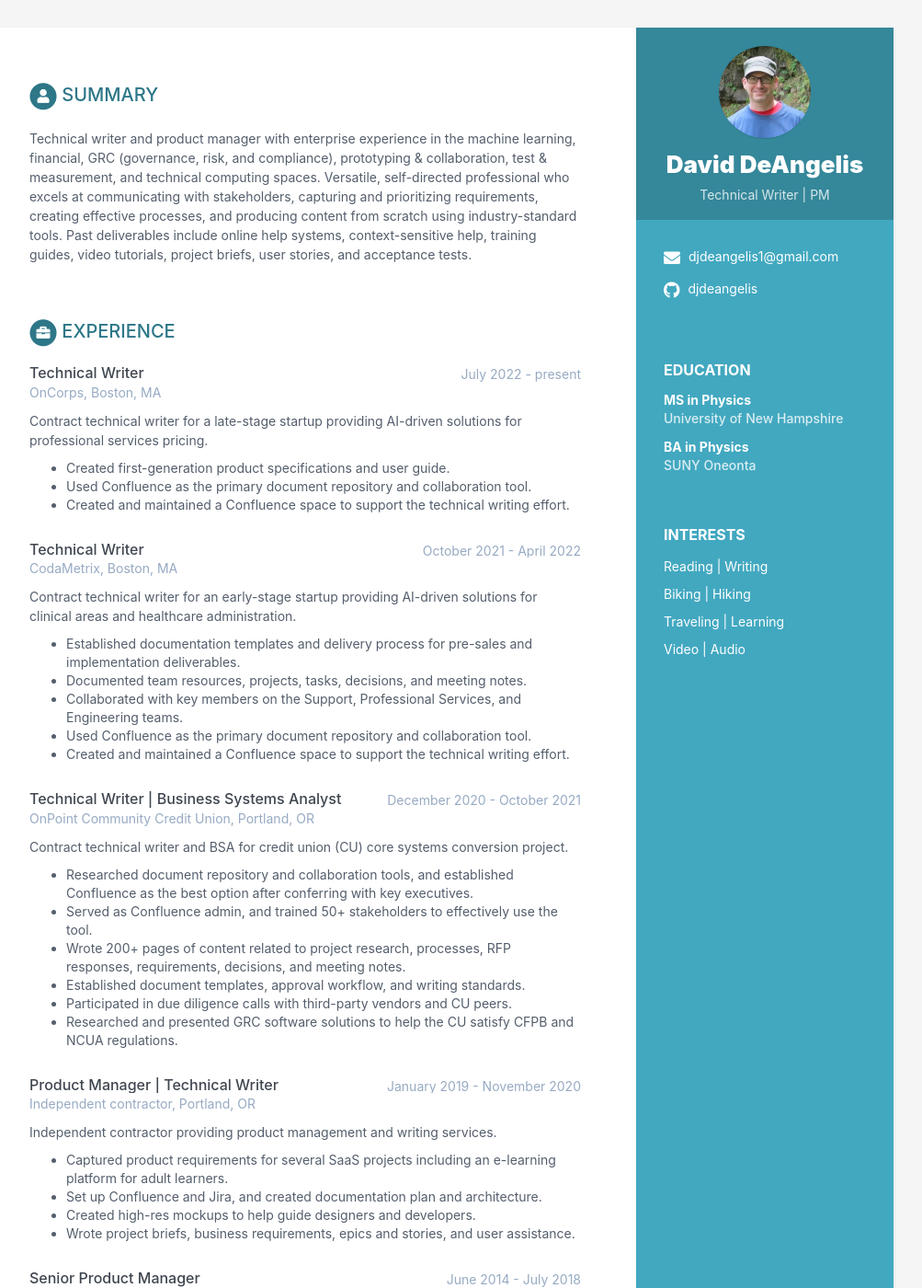
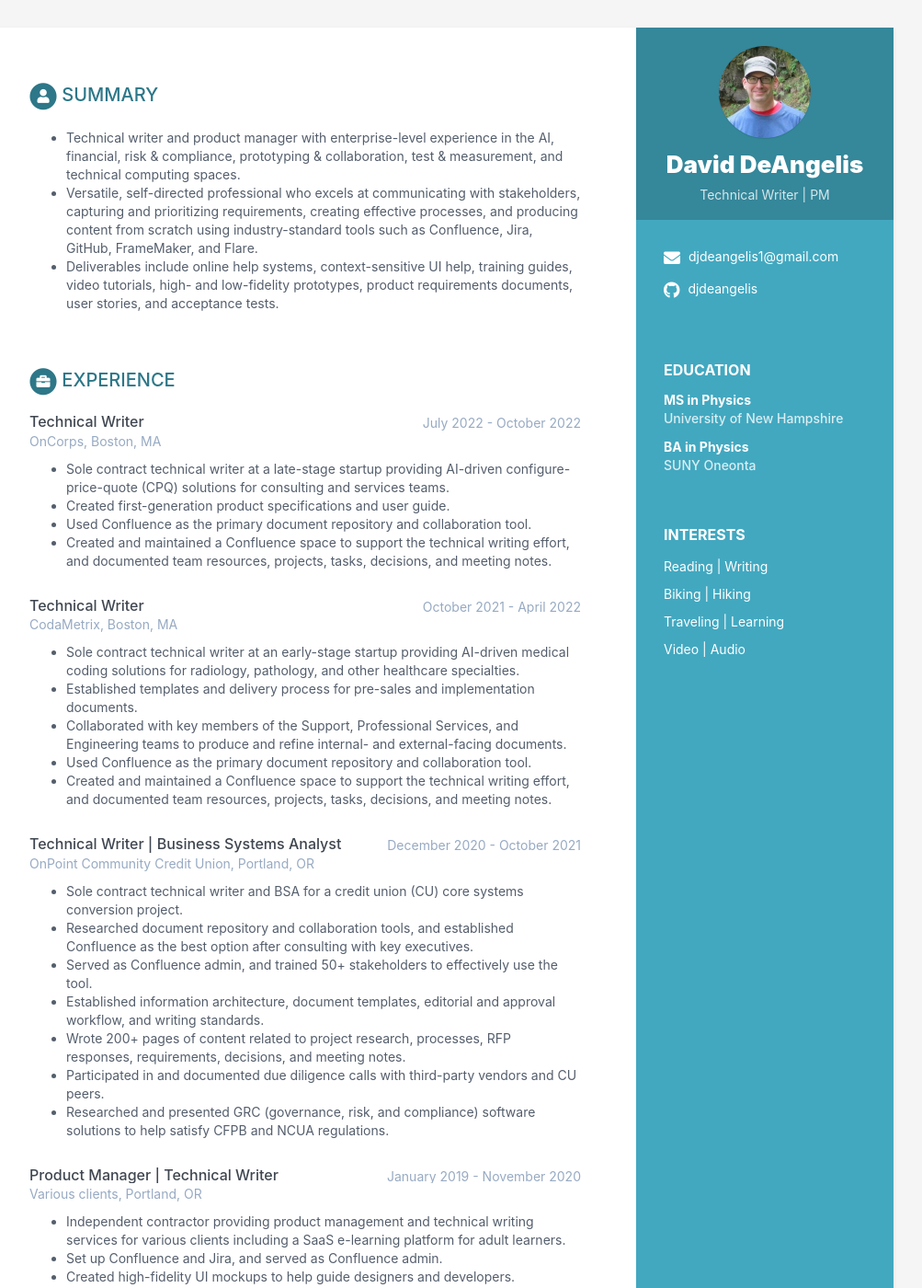
Before and after one commit to djdeangelis/djdeangelis.github.io, a Jekyll site: the page built from index.html, in a window 1280 px wide and 1400 px high. Shown: the whole window at 92% size, without its empty margins (168-1171 px from the left). Built offline with Jekyll 4.4.1, drawn with Linux system fonts in a browser that asks for light colours; some of the changed text lies outside the part shown.

Commit message:
Update data file

```diff
--- a/_data/data.yml
+++ b/_data/data.yml
@@ -45,11 +45,13 @@ sidebar:
 career-profile:
     title: Summary
     summary: |
-      Technical writer and product manager with enterprise experience in the machine learning, financial, GRC (governance, risk,
-      and compliance), prototyping & collaboration, test & measurement, and technical computing spaces. Versatile, self-directed
-      professional who excels at communicating with stakeholders, capturing and prioritizing requirements, creating effective processes,
-      and producing content from scratch using industry-standard tools. Past deliverables include online help systems, context-sensitive
-      help, training guides, video tutorials, project briefs, user stories, and acceptance tests.
+          - Technical writer and product manager with enterprise-level experience in the AI, financial, risk & compliance, prototyping & collaboration,
+          test & measurement, and technical computing spaces.
+          - Versatile, self-directed professional who excels at communicating with stakeholders, capturing and prioritizing requirements, creating effective
+          processes, and producing content from scratch using industry-standard tools such as Confluence, Jira, GitHub, FrameMaker, and Flare.
+          - Deliverables include online help systems, context-sensitive UI help, training guides, video tutorials, high- and low-fidelity prototypes,
+          product requirements documents, user stories, and acceptance tests.
+
 
 education:
     - degree: MS in Physics
@@ -71,61 +73,63 @@ education:
 
 experiences:
     - role: Technical Writer
-      time: July 2022 - present
+      time: July 2022 - October 2022
       company: OnCorps, Boston, MA
       details: |
-        Contract technical writer for a late-stage startup providing AI-driven solutions for professional services pricing.
+          - Sole contract technical writer at a late-stage startup providing AI-driven configure-price-quote (CPQ) solutions for consulting and services teams.
           - Created first-generation product specifications and user guide.
           - Used Confluence as the primary document repository and collaboration tool.
-          - Created and maintained a Confluence space to support the technical writing effort.
+          - Created and maintained a Confluence space to support the technical writing effort, and documented team resources, projects, tasks,
+          decisions, and meeting notes.
 
     - role: Technical Writer
       time: October 2021 - April 2022
       company: CodaMetrix, Boston, MA
       details: |
-        Contract technical writer for an early-stage startup providing AI-driven solutions for clinical areas and healthcare administration.
-          - Established documentation templates and delivery process for pre-sales and implementation deliverables.
-          - Documented team resources, projects, tasks, decisions, and meeting notes.
-          - Collaborated with key members on the Support, Professional Services, and Engineering teams.
+          - Sole contract technical writer at an early-stage startup providing AI-driven medical coding solutions for radiology, pathology,
+          and other healthcare specialties.
+          - Established templates and delivery process for pre-sales and implementation documents.
+          - Collaborated with key members of the Support, Professional Services, and Engineering teams to produce and refine internal- and
+          external-facing documents.
           - Used Confluence as the primary document repository and collaboration tool.
-          - Created and maintained a Confluence space to support the technical writing effort.
+          - Created and maintained a Confluence space to support the technical writing effort, and documented team resources, projects, tasks,
+          decisions, and meeting notes.
 
     - role: Technical Writer | Business Systems Analyst
       time: December 2020 - October 2021
       company: OnPoint Community Credit Union, Portland, OR
       details: |
-        Contract technical writer and BSA for credit union (CU) core systems conversion project.
-          - Researched document repository and collaboration tools, and established Confluence as the best option after conferring with key executives.
+          - Sole contract technical writer and BSA for a credit union (CU) core systems conversion project.
+          - Researched document repository and collaboration tools, and established Confluence as the best option after consulting with key executives.
           - Served as Confluence admin, and trained 50+ stakeholders to effectively use the tool.
+          - Established information architecture, document templates, editorial and approval workflow, and writing standards.
           - Wrote 200+ pages of content related to project research, processes, RFP responses, requirements, decisions, and meeting notes.
-          - Established document templates, approval workflow, and writing standards.
-          - Participated in due diligence calls with third-party vendors and CU peers.
-          - Researched and presented GRC software solutions to help the CU satisfy CFPB and NCUA regulations.
+          - Participated in and documented due diligence calls with third-party vendors and CU peers.
+          - Researched and presented GRC (governance, risk, and compliance) software solutions to help satisfy CFPB and NCUA regulations.
 
     - role: Product Manager | Technical Writer
       time: January 2019 - November 2020
-      company: Independent contractor, Portland, OR
+      company: Various clients, Portland, OR
       details: |
-        Independent contractor providing product management and writing services.
-          - Captured product requirements for several SaaS projects including an e-learning platform for adult learners.
-          - Set up Confluence and Jira, and created documentation plan and architecture.
-          - Created high-res mockups to help guide designers and developers.
+          - Independent contractor providing product management and technical writing services for various clients including a SaaS e-learning platform
+          for adult learners.
+          - Set up Confluence and Jira, and served as Confluence admin.
+          - Created high-fidelity UI mockups to help guide designers and developers.
+          - Established info architecture, document templates, approval workflow, and writing standards.
           - Wrote project briefs, business requirements, epics and stories, and user assistance.
 
     - role: Senior Product Manager
       time: June 2014 - July 2018
       company: RADAR, Portland, OR
       details: |
-        Product manager for RADAR; a SaaS incident response platform for privacy professionals.
+          - Product manager for a SaaS breach response platform used by privacy and security experts.
           - Owned the product roadmap and managed the product backlog.
           - Wrote detailed requirements documents, user stories, and acceptance criteria.
           - Drove the UI and UX effort via application mockups and prototypes.
-          - Communicated product status and managed stakeholder expectations via daily
-            standups, customer check-ins, cross-functional team meetings, and Slack.
-          - Served as a key resource to help resolve complex customer-reported issues.
+          - Communicated product status and managed stakeholder expectations via daily stand ups, customer check-ins, and cross-functional team meetings.
+          - Wrote knowledge base articles, release notes, and customer emails.
           - Frontline tester for customer-facing features and API endpoints.
-          - Wrote knowledge base articles, release notes, and customer emails.
-          - Created and delivered product training for customers and sales staff.
+          - Created and delivered product training for customers and Sales staff.
           - Led biannual customer advisory group meeting.
           - Listed as inventor on US patents 9,781,147 and 10,331,904.
 
@@ -133,17 +137,16 @@ experiences:
       time: April 2012 - June 2014
       company: Southwood Labs, Portland, OR
       details: |
-        Product manager for Harness; a SaaS automated testing tool for developers.
+          - Product manager for Harness; a SaaS automated testing tool for testers and developers.
           - Researched and prioritized product requirements.
           - Led the customer development process.
-          - Created key deliverables including competitor research, lean canvas business model,
-          product positioning brief, web site copy, and application mockups.
+          - Created key deliverables including competitor research, lean canvas business model, product positioning brief, web site copy, and application mockups.
 
     - role: Senior Product Manager
       time: July 2011 - March 2012
       company: Monsoon Commerce, Portland, OR
       details: |
-        Product manager for Monsoon; an e-commerce platform for third-party sellers.
+          - Product manager for Monsoon; an e-commerce platform for third-party sellers.
           - Researched and prioritized product requirements.
           - Managed stakeholder expectations around feature scope and delivery timelines.
           - Wrote product positioning briefs.
@@ -153,9 +156,9 @@ experiences:
       time: July 2006 - July 2011
       company: Site 9, Portland, OR
       details: |
-        Technical writer and product manager for ProtoShare; a SaaS prototyping and collaboration tool for designers and developers.
+          - Technical writer and product manager for ProtoShare; a SaaS prototyping and collaboration tool for designers and developers.
           - Researched and prioritized product requirements in collaboration with the Engineering team.
-          - Created high resolution application prototypes that facilitated feature and workflow discussions.
+          - Created high-fidelity application prototypes that facilitated feature and workflow discussions.
           - Wrote detailed meeting notes, project briefs, user stories, and acceptance criteria.
           - Wrote first-generation online help system and designed in-app user assistance.
           - Created complete suite of video tutorials for novice and advanced users.
@@ -166,19 +169,20 @@ experiences:
 
     - role: Technical Writer | Editor
       time: August 2003 - September 2006
-      company: Independent contractor, Portland, OR
+      company: Various clients, Portland, OR
       details: |
-        Independent contractor providing writing and editing services.
+          - Independent contractor providing writing and editing services.
           - Edited physics and engineering textbooks for a major academic publisher.
           - Created first-generation online help system for dental practice software.
           - Converted 10,000+ pages of existing documentation to first-generation online help system for medical practice software.
           - Created first-generation online help system for complex data visualization software.
+          - Wrote electronics-related content for process innovation software.
 
     - role: Principle Technical Writer
       time: July 1997 - April 2003
       company: The MathWorks, Natick, MA
       details: |
-        Technical writer for software products built on MATLAB; a technical computing platform for scientists and engineers.
+          - Technical writer for software products built on MATLAB; a technical computing platform for scientists and engineers.
           - Wrote first-generation documentation for test & measurement (TM), math, and control design products.
           - Researched, wrote, and maintained functional specifications for TM and math products.
           - Designed and created context-sensitive UI help for TM and math products.
@@ -192,7 +196,7 @@ experiences:
       time: April 1996 - June 1997
       company: Independent contractor, Boston, MA
       details: |
-        Independent contractor providing teaching and writing services.
+          - Independent contractor providing teaching and writing services.
           - Taught introductory courses in general physics, business mathematics, and electronics at various colleges.
           - Wrote electronics-related content for TechOptimizer process innovation software at Invention Machine, Inc.
 
@@ -201,13 +205,18 @@ projects:
     intro: >
 #     You can list your side projects or open source libraries in this section.
     assignments:
+      - title: Curve Fitting Tool
+        link: "https://djdeangelis.github.io/curvefit/"
+        tagline: "A documentation project hosted on GitHub and created with Jekyll, kramdown, MathJax/LaTeX, and a theme from I'd Rather Be Writing."
+
       - title: reStructuredText Primer
         link: "https://djdeangelis.github.io/reST-primer/"
         tagline: "A documentation project hosted on GitHub and created with Sphinx, reStructuredText, and a theme from Read the Docs."
 
-      - title: Curve Fitting Tool
-        link: "https://djdeangelis.github.io/curvefit/"
-        tagline: "A documentation project hosted on GitHub and created with Jekyll, kramdown, MathJax/LaTeX, and a theme from I'd Rather Be Writing."
+      - title: Fixed-Point Blockset
+        link: "https://fiatlux.atlassian.net/wiki/spaces/FPBS/overview"
+        tagline: "A documentation project hosted on Confluence that explores key built-in features and Atlassian Marketplace add-ons."
+
 #
 patents:
     title: Patents
```
Also changed, not shown: Gemfile.lock (added), 6 other files.
